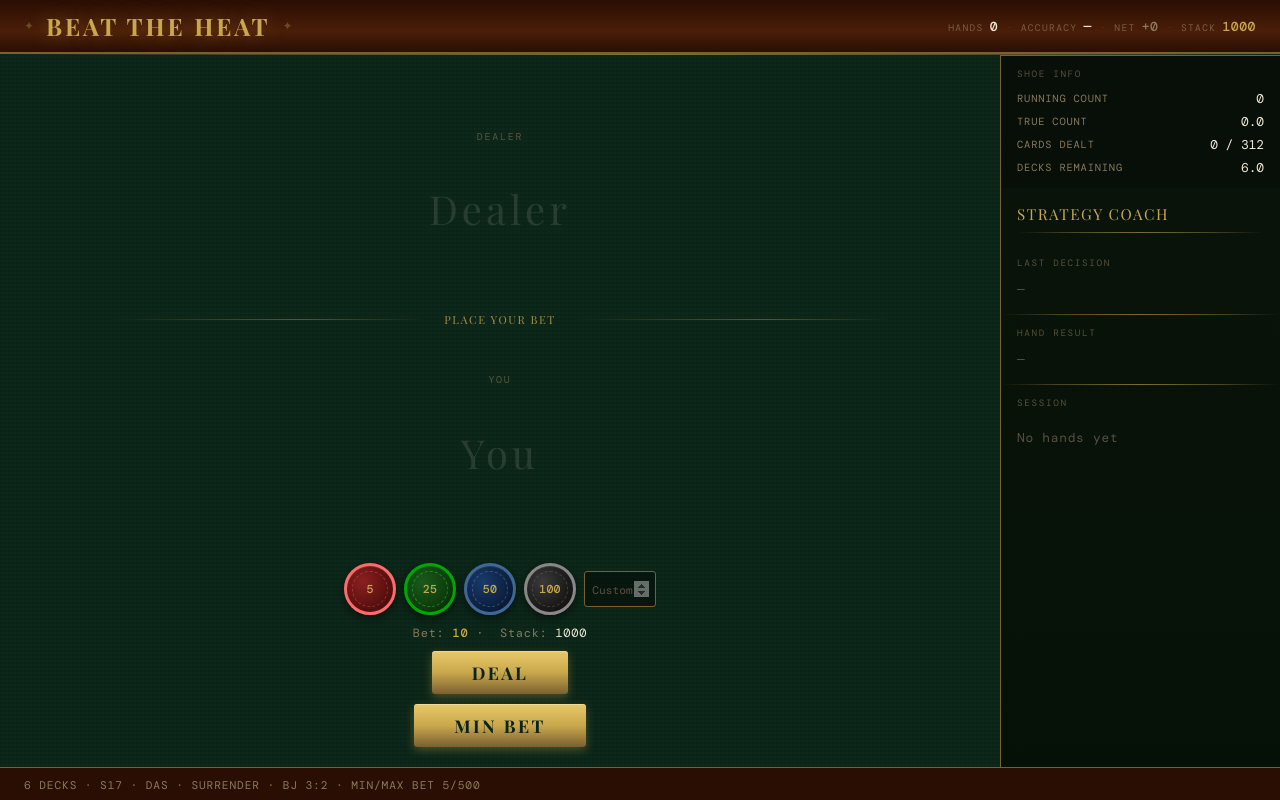
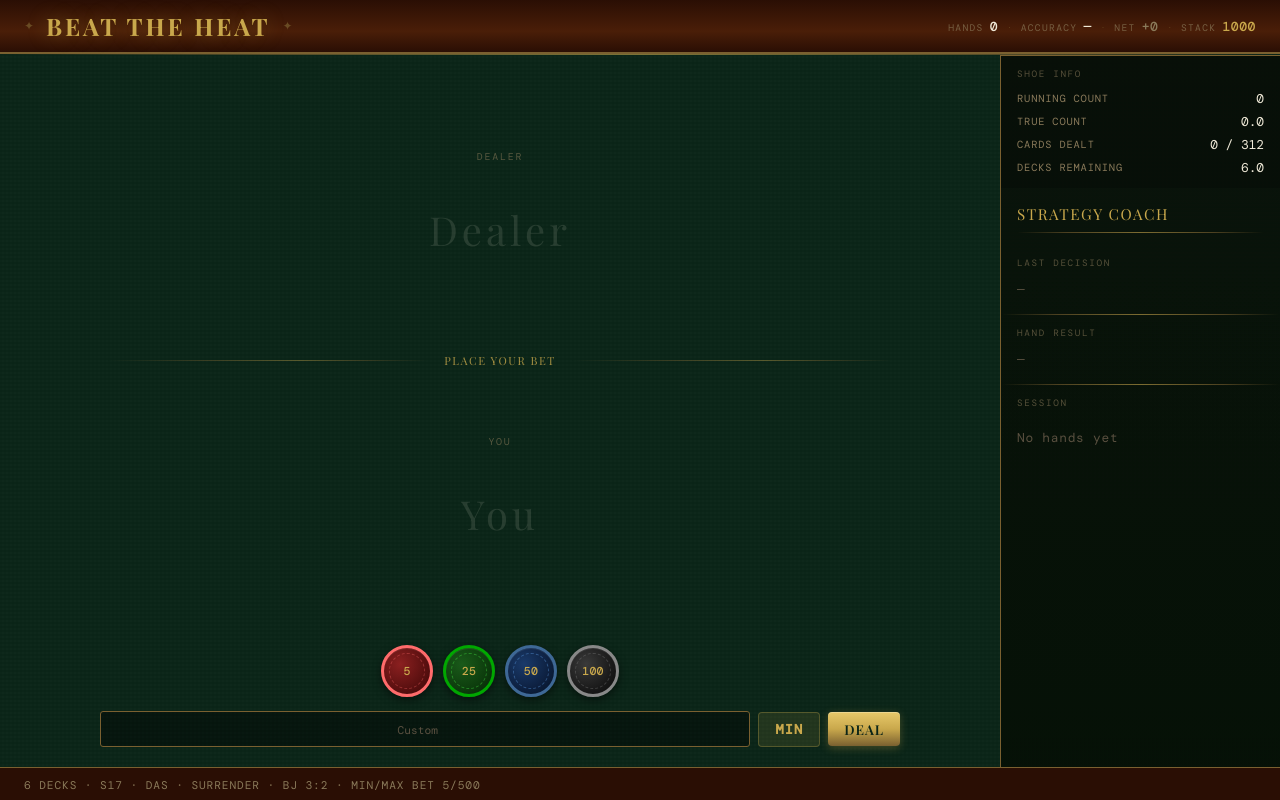
Before and after one commit to colinhauch/beat-the-heat, a React (Vite) app in the folder packages/web/: page / in a window 1280 px wide. Built offline with nearby package versions, Linux system fonts and the light colour scheme; a web font is replaced by a local one.

Commit message:
refactor(betting): simplify layout for ControlDashboard integration

```diff
--- a/packages/web/src/components/BettingPanel.css
+++ b/packages/web/src/components/BettingPanel.css
@@ -1,16 +1,18 @@
-/* ─── Betting Panel ───────────────────────────────────────────────────── */
+/* ─── Betting Panel (inner content) ───────────────────────────────────── */
 .betting-panel {
   display: flex;
   flex-direction: column;
   align-items: center;
-  gap: 10px;
+  gap: 14px;
+  width: 100%;
 }
 
-/* ─── Chip Buttons ────────────────────────────────────────────────────── */
-.bet-quick-row {
+/* ─── Chips Row ───────────────────────────────────────────────────────── */
+.bet-chips-row {
   display: flex;
-  gap: 8px;
+  gap: 10px;
   align-items: center;
+  justify-content: center;
 }
 
 .chip-btn {
@@ -120,61 +122,76 @@
   border-color: var(--gold-mid);
 }
 
+.bet-custom-input {
+  -moz-appearance: textfield;
+}s
 .bet-custom-input::-webkit-inner-spin-button,
 .bet-custom-input::-webkit-outer-spin-button {
-  opacity: 0.4;
+  -webkit-appearance: none;
 }
 
-/* ─── Summary ────────────────────────────────────────────────────────── */
-.bet-summary {
-  font-size: 0.75rem;
-  color: var(--text-dim);
-  letter-spacing: 0.06em;
+/* ─── Controls Row ───────────────────────────────────────────────────── */
+.bet-controls-row {
+  display: flex;
+  gap: 8px;
+  align-items: center;
+  width: 100%;
 }
 
-.bet-highlight {
-  color: var(--gold-mid);
-  font-weight: 500;
+.bet-controls-row .bet-custom-input {
+  flex: 1;
+  min-width: 0;
 }
 
-.stack-highlight {
-  color: var(--text-cream);
+/* ─── Action Buttons ─────────────────────────────────────────────────── */
+.bet-action-btn {
+  padding: 8px 16px;
+  font-size: 0.85rem;
+  font-weight: 600;
+  letter-spacing: 0.08em;
+  text-transform: uppercase;
+  border: none;
+  border-radius: 4px;
+  cursor: pointer;
+  transition: all 0.12s ease;
+  white-space: nowrap;
 }
 
-/* ─── Deal Button ────────────────────────────────────────────────────── */
-.deal-btn {
-  padding: 10px 40px;
+.bet-action-btn--primary {
   font-family: var(--font-display);
-  font-size: 1.1rem;
-  font-weight: 700;
-  letter-spacing: 0.14em;
-  text-transform: uppercase;
   color: var(--felt-deep);
   background: linear-gradient(180deg,
     var(--gold-bright) 0%,
     var(--gold-mid) 50%,
     var(--gold-dim) 100%
   );
-  border: none;
-  border-radius: 3px;
-  cursor: pointer;
-  transition: filter 0.1s, transform 0.08s;
   box-shadow:
-    0 3px 10px rgba(201,168,76,0.35),
-    0 1px 0 rgba(255,255,255,0.3) inset;
+    0 2px 8px rgba(201, 168, 76, 0.3),
+    inset 0 1px 0 rgba(255, 255, 255, 0.25);
 }
 
-.deal-btn:hover:not(:disabled) {
+.bet-action-btn--primary:hover:not(:disabled) {
   filter: brightness(1.1);
   transform: translateY(-1px);
 }
 
-.deal-btn:active:not(:disabled) {
+.bet-action-btn--primary:active:not(:disabled) {
   transform: translateY(1px);
-  filter: brightness(0.9);
+  filter: brightness(0.95);
 }
 
-.deal-btn:disabled {
+.bet-action-btn--primary:disabled {
   opacity: 0.35;
   cursor: not-allowed;
 }
+
+.bet-action-btn--secondary {
+  color: var(--gold-mid);
+  background: rgba(201, 168, 76, 0.12);
+  border: 1px solid rgba(201, 168, 76, 0.3);
+}
+
+.bet-action-btn--secondary:hover {
+  background: rgba(201, 168, 76, 0.2);
+  border-color: var(--gold-mid);
+}
--- a/packages/web/src/components/BettingPanel.tsx
+++ b/packages/web/src/components/BettingPanel.tsx
@@ -55,7 +55,7 @@ export function BettingPanel() {
 
   return (
     <div className="betting-panel">
-      <div className="bet-quick-row">
+      <div className="bet-chips-row">
         {QUICK_BETS.map(({ value, color }) => (
           <button
             key={value}
@@ -66,6 +66,9 @@ export function BettingPanel() {
             <span className="chip-value mono">{value}</span>
           </button>
         ))}
+      </div>
+
+      <div className="bet-controls-row">
         <input
           type="number"
           className="bet-custom-input mono"
@@ -75,27 +78,20 @@ export function BettingPanel() {
           max={playerStack}
           onChange={handleCustom}
         />
+        <button
+          className="bet-action-btn bet-action-btn--secondary mono"
+          onClick={handleMinBet}
+        >
+          Min
+        </button>
+        <button
+          className="bet-action-btn bet-action-btn--primary serif"
+          onClick={handleDeal}
+          disabled={pendingBet <= 0 || pendingBet > playerStack}
+        >
+          Deal
+        </button>
       </div>
-
-      <div className="bet-summary mono">
-        Bet: <span className="bet-highlight">{pendingBet}</span>
-        &nbsp;·&nbsp;
-        Stack: <span className="stack-highlight">{playerStack}</span>
-      </div>
-
-      <button
-        className="deal-btn serif"
-        onClick={handleDeal}
-        disabled={pendingBet <= 0 || pendingBet > playerStack}
-      >
-        Deal
-      </button>
-            <button
-        className="deal-btn serif"
-        onClick={handleMinBet}
-      >
-        Min Bet
-      </button>
     </div>
   )
 }
```
